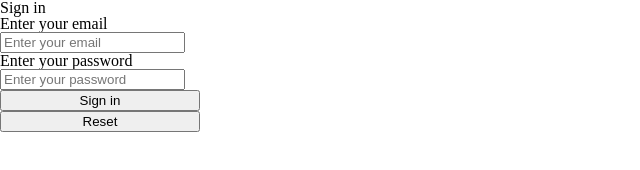
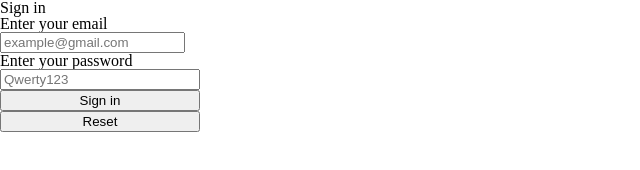
Before and after one commit to NataliiaYakovenko/input, a plain HTML site: page index.html in a window 1280 px wide. Shown: the full height of the page, 0-640 px from the left. Drawn offline with Linux system fonts and the light colour scheme.

Commit message:
Add input into label

```diff
--- a/index.html
+++ b/index.html
@@ -8,16 +8,20 @@
     <link rel="stylesheet" href="style.css">
 </head>
 <body>
-    <form class="form">
+    <form class="form" action="text-direction" method="GET">
+        <!--action="text-direction" куди відправляється наша форма-->
+        <!--method="GET" що буде відправлятися з відправленими даними-->
+
         <h2>Sign in</h2>
+
 <!-- 1 спосіб за id
         <label for="email-form">Enter your email</label>
         <input type="text" placeholder="Enter your email" autofocus id="email-form"/>
+        2 спосіб вкладення інпуту в лейбел-->
+        <label>Enter your email<input type="text" placeholder="example@gmail.com"/></label>
 
-
-        2 спосіб вкладення інпуту в лейбел-->
-        <label>Enter your email<input type="text" placeholder="Enter your email"/></label>
-        <label>Enter your password  <input type="password" placeholder="Enter your password"/></label>
+        <label for="password-form">Enter your password  </label>
+        <input type="password" placeholder="Qwerty123" id="password-form"/>
 
         <button type="submit">Sign in</button>
         <button type="reset">Reset</button>
```
